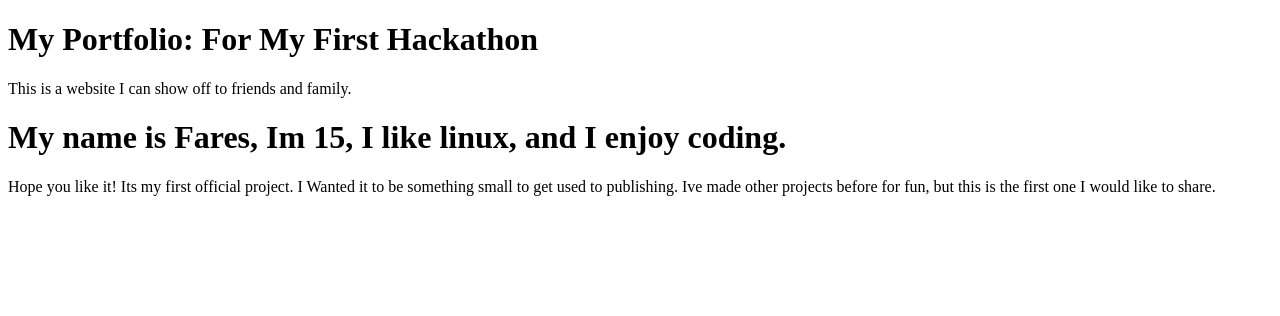
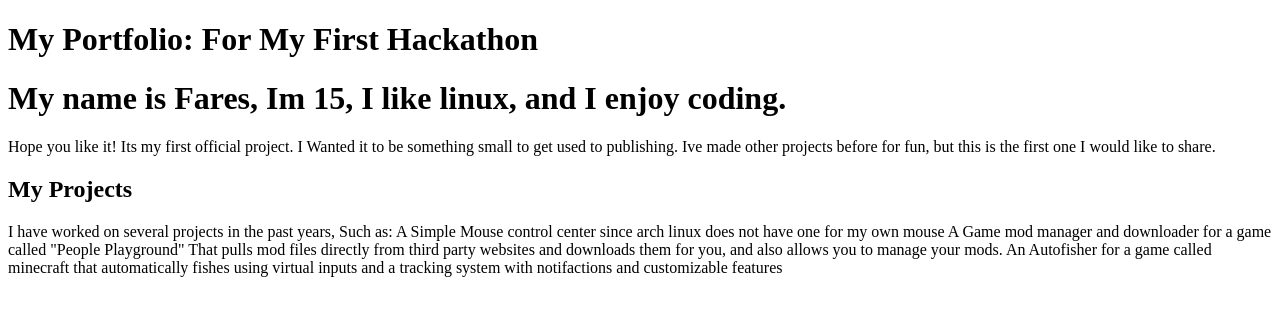
Before and after one commit to IDIG123/my-portfolio, a plain HTML site: page index.html in a window 1280 px wide. Drawn offline with Linux system fonts and the light colour scheme.

Commit message:
Projects

```diff
--- a/index.html
+++ b/index.html
@@ -6,7 +6,12 @@
 	</head>
 	<body>
 		<h1>My Portfolio: For My First Hackathon</h1>
-		<p>This is a website I can show off to friends and family.</p>
 	</body>
 	<h1>My name is Fares, Im 15, I like linux, and I enjoy coding.</h1>
 	<P>Hope you like it! Its my first official project. I Wanted it to be something small to get used to publishing. Ive made other projects before for fun, but this is the first one I would like to share.</P>
+	<h2>My Projects</h2>
+	<p>I have worked on several projects in the past years, Such as:
+	A Simple Mouse control center since arch linux does not have one for my own mouse
+	A Game mod manager and downloader for a game called "People Playground" That pulls mod files directly from third party websites and downloads them for you, and also allows you to manage your mods.
+	An Autofisher for a game called minecraft that automatically fishes using virtual inputs and a tracking system with notifactions and customizable features
+	</p>
```
